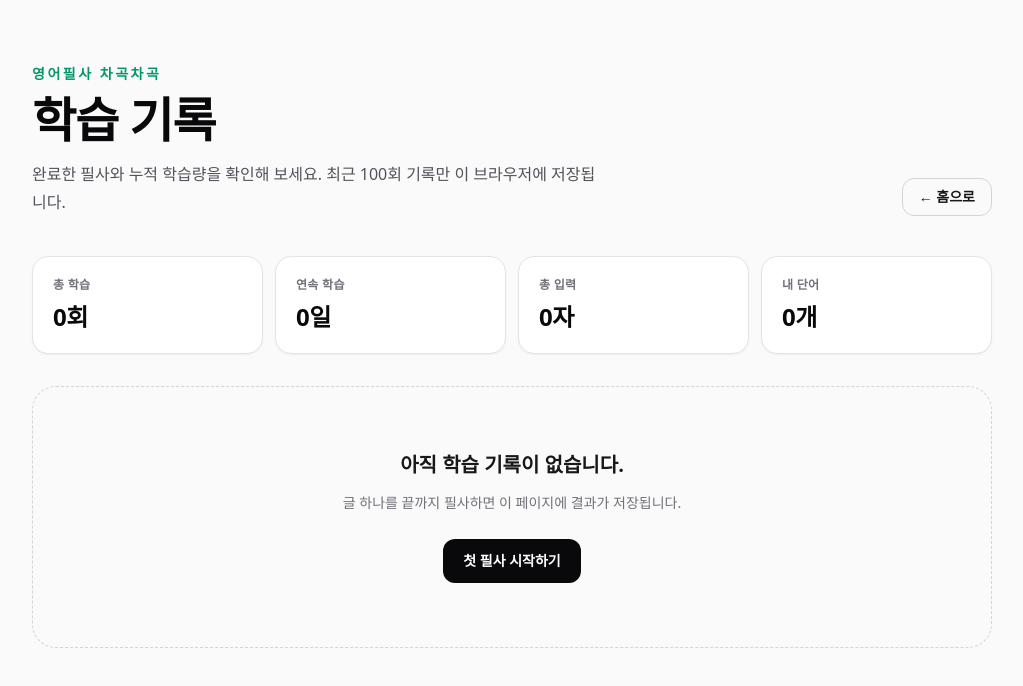
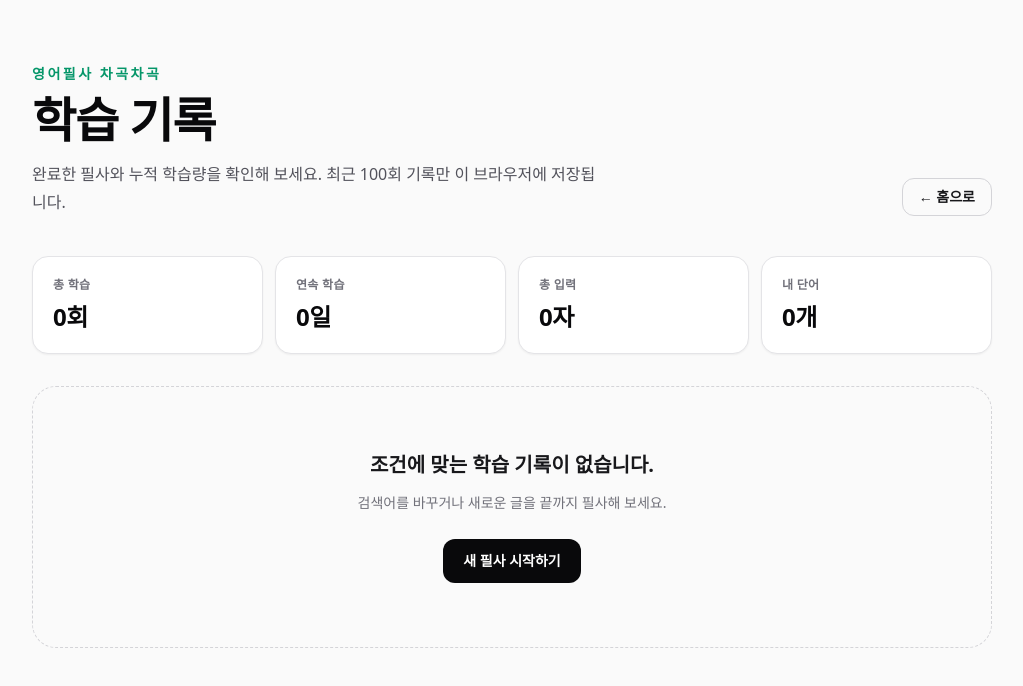
Before and after one commit to duckfrog-100/EconTyper, a Next.js app: page /history in a window 1280 px wide. Shown: the top 686 px of the page, without its empty margins (128-1151 px from the left). Built offline with nearby package versions, Linux system fonts and the light colour scheme.

Commit message:
feat: add history actions

```diff
--- a/components/history/history-list.tsx
+++ b/components/history/history-list.tsx
@@ -1,8 +1,12 @@
+"use client";
+
 import Link from "next/link";
 import type { PracticeHistoryMonthGroup } from "@/types/history";
 
 type HistoryListProps = {
   groups: PracticeHistoryMonthGroup[];
+  onDelete: (entryId: string) => void;
+  onRetry: (articleId: string) => void;
 };
 
 function formatMonth(monthKey: string): string {
@@ -19,14 +23,16 @@ function formatLocalDateTime(value: string): string {
   }).format(new Date(value));
 }
 
-export function HistoryList({ groups }: HistoryListProps) {
+export function HistoryList({ groups, onDelete, onRetry }: HistoryListProps) {
   if (groups.length === 0) {
     return (
       <section className="mt-8 rounded-3xl border border-dashed border-zinc-300 px-5 py-14 text-center dark:border-zinc-700 sm:px-6 sm:py-16">
-        <h2 className="text-xl font-semibold">아직 학습 기록이 없습니다.</h2>
-        <p className="mx-auto mt-3 max-w-md text-sm leading-6 text-zinc-500">글 하나를 끝까지 필사하면 이 페이지에 결과가 저장됩니다.</p>
-        <Link href="/#practice-start" className="mt-6 inline-flex min-h-11 items-center rounded-xl bg-zinc-950 px-5 text-sm font-semibold text-white dark:bg-zinc-100 dark:text-zinc-950">
-          첫 필사 시작하기
+        <h2 className="text-xl font-semibold">조건에 맞는 학습 기록이 없습니다.</h2>
+        <p className="mx-auto mt-3 max-w-md text-sm leading-6 text-zinc-500">
+          검색어를 바꾸거나 새로운 글을 끝까지 필사해 보세요.
+        </p>
+        <Link href="/#start-practice" className="mt-6 inline-flex min-h-11 items-center justify-center rounded-xl bg-zinc-950 px-5 py-3 text-sm font-semibold text-white dark:bg-zinc-100 dark:text-zinc-950">
+          새 필사 시작하기
         </Link>
       </section>
     );
@@ -46,10 +52,7 @@ export function HistoryList({ groups }: HistoryListProps) {
                     <h3 className="mt-1 break-words text-lg font-semibold text-zinc-950 dark:text-zinc-50">{entry.title}</h3>
                     <p className="mt-2 text-sm text-zinc-500">{formatLocalDateTime(entry.completedAt)}</p>
                   </div>
-                  <p className="shrink-0 text-2xl font-semibold text-emerald-700 dark:text-emerald-400">
-                    <span className="mr-1 text-xs font-medium text-zinc-500 sm:hidden">정확도</span>
-                    {Math.round(entry.accuracy)}%
-                  </p>
+                  <p className="shrink-0 text-2xl font-semibold text-emerald-700 dark:text-emerald-400">{Math.round(entry.accuracy)}%</p>
                 </div>
                 <dl className="mt-5 grid grid-cols-2 gap-x-4 gap-y-4 border-t border-zinc-200 pt-5 text-sm dark:border-zinc-800 sm:grid-cols-4">
                   <div><dt className="text-zinc-500">완료 문장</dt><dd className="mt-1 font-semibold">{entry.sentenceCount.toLocaleString()}개</dd></div>
@@ -57,6 +60,14 @@ export function HistoryList({ groups }: HistoryListProps) {
                   <div><dt className="text-zinc-500">실수 문장</dt><dd className="mt-1 font-semibold">{entry.wrongSentenceCount.toLocaleString()}개</dd></div>
                   <div><dt className="text-zinc-500">학습 단어</dt><dd className="mt-1 font-semibold">{entry.sessionWordCount.toLocaleString()}개</dd></div>
                 </dl>
+                <div className="mt-5 flex flex-col gap-2 border-t border-zinc-200 pt-5 dark:border-zinc-800 sm:flex-row sm:justify-end">
+                  <button type="button" onClick={() => onRetry(entry.articleId)} className="min-h-11 rounded-xl border border-zinc-300 px-4 py-2 text-sm font-semibold dark:border-zinc-700">
+                    다시 연습
+                  </button>
+                  <button type="button" onClick={() => onDelete(entry.id)} className="min-h-11 rounded-xl border border-red-200 px-4 py-2 text-sm font-semibold text-red-700 dark:border-red-900 dark:text-red-300">
+                    기록 삭제
+                  </button>
+                </div>
               </article>
             ))}
           </div>
```
